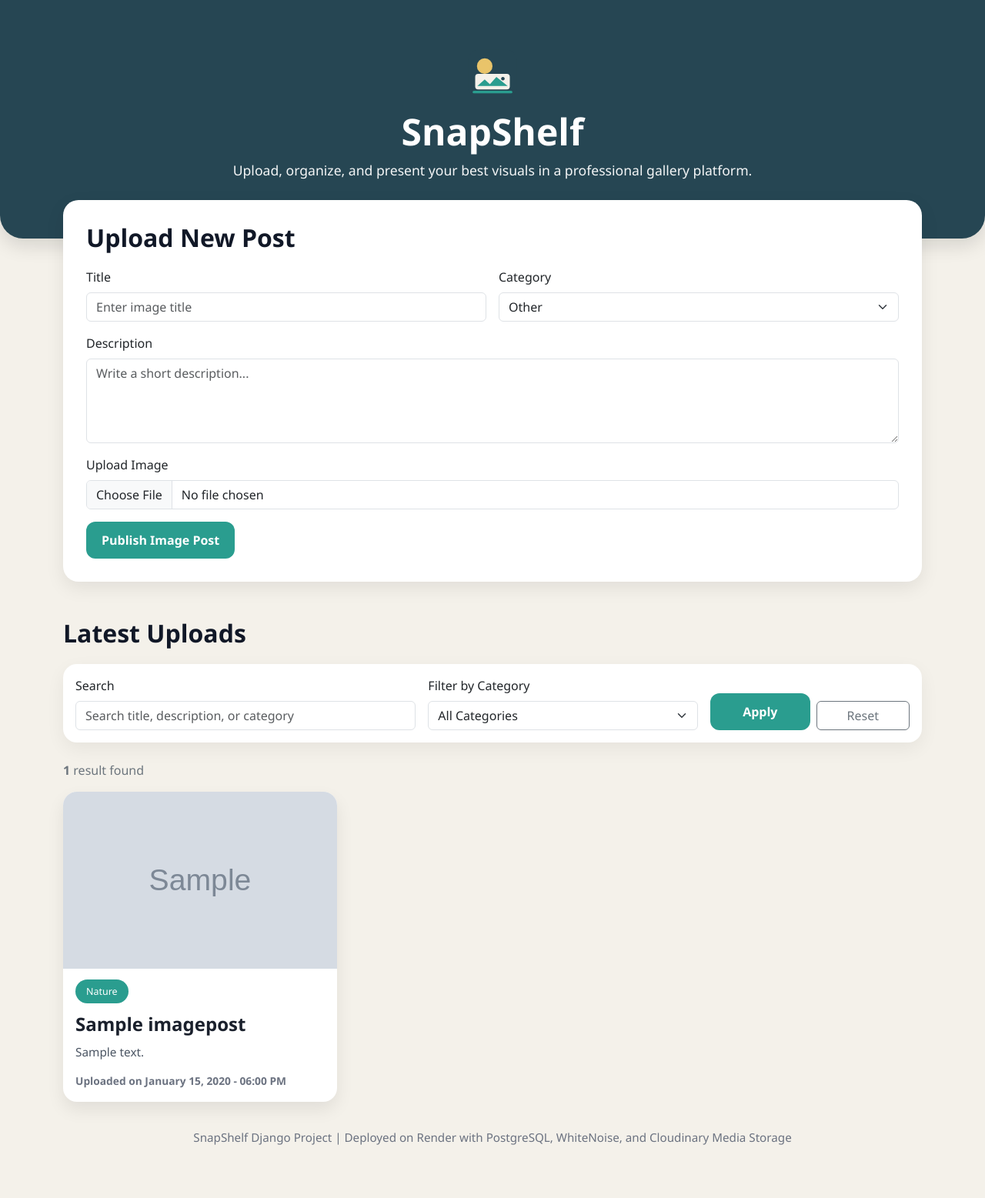
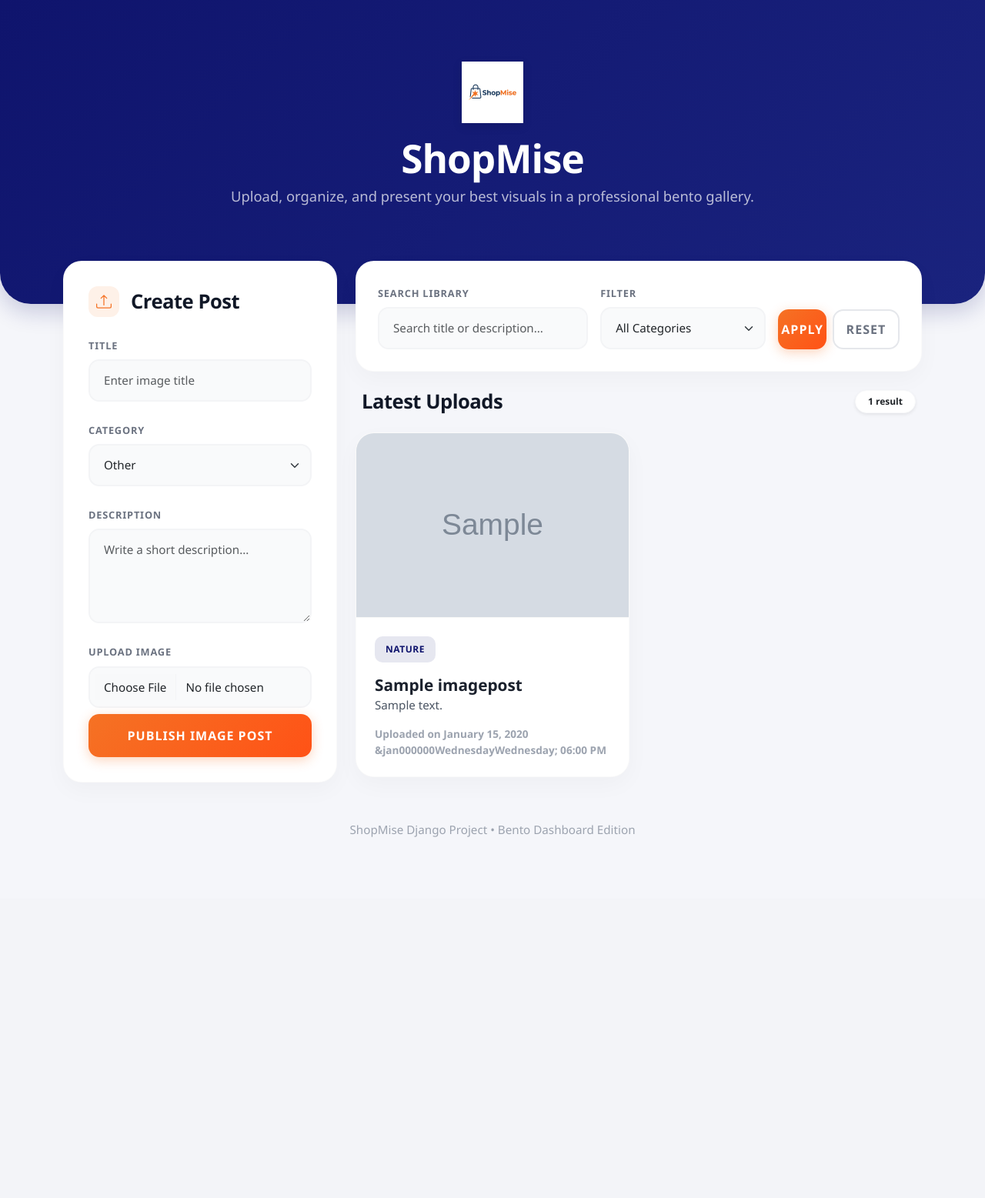
Before and after one commit to Knnency/Shopmise, a Django app: page / in a window 1280 px wide. Shown: the whole page at 77% size. After the commit the page ends 1088 px from the top, so only its background shows below. Run offline with Django 5.2, Linux system fonts and the light colour scheme; tables that the repository leaves empty hold one stand-in row (values such as "Sample post"); grey boxes marked "Sample" are stand-in pictures.

Commit message:
chore: save local updates

```diff
--- a/templates/gallery/home.html
+++ b/templates/gallery/home.html
@@ -4,143 +4,208 @@
 <head>
     <meta charset="UTF-8">
     <meta name="viewport" content="width=device-width, initial-scale=1.0">
-    <title>SnapShelf | Modern Image Showcase</title>
-    <link rel="icon" type="image/svg+xml" href="{% static 'gallery/snapshelf-logo.svg' %}">
+    <title>ShopMise | Modern Image Showcase</title>
+    <link rel="icon" type="image/png" href="{% static 'gallery/shopmise_logo.png' %}">
     <link href="https://cdn.jsdelivr.net/npm/bootstrap@5.3.3/dist/css/bootstrap.min.css" rel="stylesheet">
     <style>
         body {
-            background: #f4f1ea;
+            background: #f5f6fa;
             font-family: "Segoe UI", Tahoma, Geneva, Verdana, sans-serif;
             color: #1f2937;
         }
 
         .hero {
-            background: #264653;
+            background: linear-gradient(135deg, #0f146d 0%, #1a237e 100%);
             color: white;
-            padding: 60px 0;
-            border-bottom-left-radius: 30px;
-            border-bottom-right-radius: 30px;
-            box-shadow: 0 10px 25px rgba(0,0,0,0.12);
+            padding: 80px 0 110px; /* Extra bottom padding for overlap */
+            border-bottom-left-radius: 40px;
+            border-bottom-right-radius: 40px;
+            box-shadow: 0 10px 30px rgba(15, 20, 109, 0.2);
         }
 
         .hero h1 {
-            font-weight: 700;
-            font-size: 3rem;
+            font-weight: 800;
+            font-size: 3.2rem;
+            letter-spacing: -1px;
+            margin-bottom: 5px;
         }
 
         .hero p {
-            opacity: 0.95;
-            font-size: 1.1rem;
+            color: rgba(255,255,255,0.7);
+            font-size: 1.15rem;
+            font-weight: 500;
         }
 
         .app-logo {
-            width: 72px;
-            height: 72px;
-            margin-bottom: 10px;
+            width: 80px;
+            height: 80px;
+            margin-bottom: 15px;
+            filter: drop-shadow(0 4px 6px rgba(0,0,0,0.1));
         }
 
-        .upload-card {
-            border: none;
-            border-radius: 20px;
-            box-shadow: 0 8px 24px rgba(0,0,0,0.08);
-            margin-top: -50px;
-            background: #ffffff;
+        /* Bento Wrapper */
+        .bento-container {
+            margin-top: -80px; /* Pulls content into the hero area */
+            position: relative;
+            z-index: 10;
         }
 
-        .upload-card .card-body {
-            padding: 30px;
+        /* Global Bento Card Style */
+        .bento-card {
+            border: none;
+            border-radius: 24px;
+            box-shadow: 0 10px 30px rgba(0,0,0,0.03);
+            background: #ffffff;
+            transition: transform 0.3s ease, box-shadow 0.3s ease;
+            overflow: hidden;
+            border: 1px solid rgba(0,0,0,0.02);
+        }
+
+        .bento-card:hover {
+            box-shadow: 0 15px 40px rgba(0,0,0,0.06);
         }
 
         .section-title {
-            font-weight: 700;
-            margin-bottom: 20px;
+            font-weight: 800;
+            margin-bottom: 25px;
             color: #111827;
+            font-size: 1.6rem;
+            letter-spacing: -0.5px;
         }
 
-        .filter-card {
-            border: none;
-            border-radius: 18px;
-            box-shadow: 0 8px 24px rgba(0,0,0,0.06);
-            background: #ffffff;
+        /* Form styling */
+        .form-control, .form-select {
+            border-radius: 14px;
+            padding: 14px 18px;
+            border: 2px solid #f3f4f6;
+            background-color: #f9fafb;
+            font-size: 0.95rem;
+            font-weight: 500;
+            transition: all 0.2s;
         }
 
+        .form-control:focus, .form-select:focus {
+            box-shadow: 0 0 0 4px rgba(245, 114, 36, 0.15);
+            border-color: #f57224;
+            background-color: #ffffff;
+        }
+
+        .form-label {
+            font-weight: 700;
+            color: #6b7280;
+            font-size: 0.8rem;
+            text-transform: uppercase;
+            letter-spacing: 0.8px;
+            margin-bottom: 8px;
+        }
+
+        /* Gallery Card Customization */
         .gallery-card {
-            border: none;
-            border-radius: 18px;
-            overflow: hidden;
-            box-shadow: 0 10px 22px rgba(0,0,0,0.08);
-            transition: transform 0.25s ease, box-shadow 0.25s ease;
-            background: #fff;
+            display: flex;
+            flex-direction: column;
             height: 100%;
         }
 
-        .gallery-card:hover {
-            transform: translateY(-6px);
-            box-shadow: 0 14px 28px rgba(0,0,0,0.12);
+        .gallery-card img {
+            height: 240px;
+            object-fit: cover;
+            width: 100%;
+            border-bottom: 1px solid rgba(0,0,0,0.03);
         }
 
-        .gallery-card img {
-            height: 230px;
-            object-fit: cover;
-            width: 100%;
+        .gallery-card .card-body {
+            padding: 24px;
+            display: flex;
+            flex-direction: column;
+            flex-grow: 1;
         }
 
         .card-title {
-            font-weight: 700;
+            font-weight: 800;
             line-height: 1.35;
             color: #1a202c;
+            font-size: 1.3rem;
+            margin-top: 15px;
         }
 
         .card-description {
             color: #4b5563;
-            text-align: justify;
-            line-height: 1.7;
-            font-size: 0.96rem;
-            margin-bottom: 0.85rem;
+            line-height: 1.6;
+            font-size: 0.95rem;
+            margin-bottom: 1rem;
+            flex-grow: 1;
         }
 
         .badge-category {
-            background: #2a9d8f;
-            color: white;
-            border-radius: 30px;
-            padding: 7px 14px;
-            font-size: 0.78rem;
+            background: rgba(15, 20, 109, 0.1);
+            color: #0f146d;
+            border-radius: 10px;
+            padding: 8px 14px;
+            font-size: 0.75rem;
+            font-weight: 800;
+            text-transform: uppercase;
+            letter-spacing: 0.5px;
+            align-self: flex-start;
         }
 
+        /* Gradient Button */
         .btn-gradient {
-            background: #2a9d8f;
+            background: linear-gradient(135deg, #f57224 0%, #ff5216 100%);
             color: white;
             border: none;
-            border-radius: 12px;
-            padding: 12px 20px;
-            font-weight: 600;
+            border-radius: 14px;
+            padding: 14px 24px;
+            font-weight: 700;
+            text-transform: uppercase;
+            letter-spacing: 1px;
+            box-shadow: 0 4px 15px rgba(245, 114, 36, 0.3);
+            transition: all 0.3s cubic-bezier(0.25, 0.8, 0.25, 1);
         }
 
         .btn-gradient:hover {
-            background: #23867a;
+            transform: translateY(-2px);
+            box-shadow: 0 8px 25px rgba(245, 114, 36, 0.4);
             color: white;
+        }
+
+        .btn-reset {
+            background: #ffffff;
+            color: #6b7280;
+            border: 2px solid #e5e7eb;
+            border-radius: 14px;
+            font-weight: 700;
+            text-transform: uppercase;
+            letter-spacing: 1px;
+            transition: all 0.2s ease;
+        }
+
+        .btn-reset:hover {
+            background: #f3f4f6;
+            color: #374151;
+            border-color: #d1d5db;
         }
 
         .footer {
             text-align: center;
-            padding: 35px 0 20px;
-            color: #6b7280;
+            padding: 50px 0 30px;
+            color: #9ca3af;
             font-size: 0.95rem;
+            font-weight: 500;
         }
 
         .empty-box {
             background: white;
-            border-radius: 18px;
-            padding: 40px;
+            border-radius: 24px;
+            padding: 60px;
             text-align: center;
-            box-shadow: 0 8px 24px rgba(0,0,0,0.07);
+            border: 2px dashed #d1d5db;
         }
 
         .meta-time {
-            color: #6b7280;
-            font-size: 0.86rem;
+            color: #9ca3af;
+            font-size: 0.85rem;
             font-weight: 600;
-            display: block;
+            margin-top: auto;
         }
     </style>
 </head>
@@ -148,24 +213,37 @@
 
     <section class="hero text-center">
         <div class="container">
-            <img src="{% static 'gallery/snapshelf-logo.svg' %}" alt="SnapShelf logo" class="app-logo">
-            <h1>SnapShelf</h1>
-            <p>Upload, organize, and present your best visuals in a professional gallery platform.</p>
+            <img src="{% static 'gallery/shopmise_logo.png' %}" alt="ShopMise logo" class="app-logo">
+            <h1>ShopMise</h1>
+            <p>Upload, organize, and present your best visuals in a professional bento gallery.</p>
         </div>
     </section>
 
-    <div class="container pb-5">
-        <div class="card upload-card">
-            <div class="card-body">
-                <h2 class="section-title">Upload New Post</h2>
+    <div class="container pb-5 bento-container">
+        <div class="row g-4">
+
+            <!-- LEFT COLUMN: UPLOAD PANEL -->
+            <div class="col-12 col-xl-4 col-lg-5">
+                <div class="bento-card p-2 h-100">
+                    <div class="card-body p-4">
+                        <div class="d-flex align-items-center mb-4">
+                            <div style="width: 40px; height: 40px; border-radius: 12px; background: rgba(245,114,36,0.1); display: flex; align-items: center; justify-content: center; margin-right: 15px;">
+                                <svg width="20" height="20" fill="#f57224" viewBox="0 0 16 16">
+                                  <path d="M.5 9.9a.5.5 0 0 1 .5.5v2.5a1 1 0 0 0 1 1h12a1 1 0 0 0 1-1v-2.5a.5.5 0 0 1 1 0v2.5a2 2 0 0 1-2 2H2a2 2 0 0 1-2-2v-2.5a.5.5 0 0 1 .5-.5z"/>
+                                  <path d="M7.646 1.146a.5.5 0 0 1 .708 0l3 3a.5.5 0 0 1-.708.708L8.5 2.707V11.5a.5.5 0 0 1-1 0V2.707L5.354 4.854a.5.5 0 1 1-.708-.708l3-3z"/>
+                                </svg>
+                            </div>
+                            <h2 class="section-title mb-0">Create Post</h2>
+                        </div>
+
                         <form method="POST" enctype="multipart/form-data">
                             {% csrf_token %}
-                    <div class="row g-3">
-                        <div class="col-md-6">
+                            <div class="row g-4">
+                                <div class="col-12">
                                     <label class="form-label">Title</label>
                                     {{ form.title }}
                                 </div>
-                        <div class="col-md-6">
+                                <div class="col-12">
                                     <label class="form-label">Category</label>
                                     {{ form.category }}
                                 </div>
@@ -177,32 +255,29 @@
                                     <label class="form-label">Upload Image</label>
                                     {{ form.image }}
                                 </div>
-                        <div class="col-12">
-                            <button type="submit" class="btn btn-gradient">Publish Image Post</button>
+                                <div class="col-12 mt-2">
+                                    <button type="submit" class="btn btn-gradient w-100 py-3">Publish Image Post</button>
                                 </div>
                             </div>
                         </form>
                     </div>
                 </div>
+            </div>
 
-        <div class="mt-5">
-            <h2 class="section-title">Latest Uploads</h2>
-            <div class="card filter-card mb-4">
-                <div class="card-body">
+            <!-- RIGHT COLUMN: FILTERS & GALLERY -->
+            <div class="col-12 col-xl-8 col-lg-7 d-flex flex-column gap-4">
+
+                <!-- FILTER BAR (TOP) -->
+                <div class="bento-card p-1">
+                    <div class="card-body p-4">
                         <form method="GET">
-                        <div class="row g-3">
-                            <div class="col-md-5">
-                                <label class="form-label">Search</label>
-                                <input
-                                    type="text"
-                                    name="q"
-                                    value="{{ search_query }}"
-                                    class="form-control"
-                                    placeholder="Search title, description, or category"
-                                >
+                            <div class="row g-3 align-items-end">
+                                <div class="col-lg-5 col-md-12">
+                                    <label class="form-label">Search Library</label>
+                                    <input type="text" name="q" value="{{ search_query }}" class="form-control" placeholder="Search title or description...">
                                 </div>
-                            <div class="col-md-4">
-                                <label class="form-label">Filter by Category</label>
+                                <div class="col-lg-4 col-md-6">
+                                    <label class="form-label">Filter</label>
                                     <select name="category" class="form-select">
                                         <option value="">All Categories</option>
                                         {% for value, label in category_choices %}
@@ -210,41 +285,53 @@
                                         {% endfor %}
                                     </select>
                                 </div>
-                            <div class="col-md-3 d-flex align-items-end gap-2">
-                                <button type="submit" class="btn btn-gradient w-100">Apply</button>
-                                <a href="{% url 'home' %}" class="btn btn-outline-secondary w-100">Reset</a>
+                                <div class="col-lg-3 col-md-6 d-flex gap-2">
+                                    <button type="submit" class="btn btn-gradient flex-grow-1" style="padding: 14px 0;">Apply</button>
+                                    <a href="{% url 'home' %}" class="btn btn-reset flex-grow-1 d-flex align-items-center justify-content-center">Reset</a>
                                 </div>
                             </div>
                         </form>
                     </div>
                 </div>
-            <p class="text-secondary mb-3"><strong>{{ result_count }}</strong> result{{ result_count|pluralize }} found</p>
+
+                <!-- GALLERY GRID -->
+                <div>
+                    <div class="d-flex justify-content-between align-items-center mb-4 px-2">
+                        <h2 class="section-title mb-0">Latest Uploads</h2>
+                        <span class="badge bg-white text-dark px-3 py-2 rounded-pill shadow-sm border border-light fw-bold">
+                            {{ result_count }} result{{ result_count|pluralize }}
+                        </span>
+                    </div>
+
                     <div class="row g-4">
                         {% for post in posts %}
-                <div class="col-md-6 col-lg-4">
-                    <div class="card gallery-card">
+                        <div class="col-md-6">
+                            <div class="bento-card gallery-card h-100">
                                 <img src="{{ post.image.url }}" alt="{{ post.title }}">
                                 <div class="card-body">
                                     <span class="badge-category">{{ post.category }}</span>
-                            <h4 class="card-title mt-3">{{ post.title }}</h4>
+                                    <h4 class="card-title">{{ post.title }}</h4>
                                     <p class="card-description">{{ post.description }}</p>
-                            <small class="meta-time">Uploaded on {{ post.created_at|localtime|date:"F d, Y - h:i A" }}</small>
+                                    <small class="meta-time">Uploaded on {{ post.created_at|localtime|date:"F d, Y &bull; h:i A" }}</small>
                                 </div>
                             </div>
                         </div>
                         {% empty %}
                         <div class="col-12">
                             <div class="empty-box">
-                        <h4>No matching posts found</h4>
-                        <p class="text-muted mb-0">Try another category or search term, or upload a new post.</p>
+                                <h4 class="fw-bold text-dark">No posts found</h4>
+                                <p class="text-muted mb-0 mt-2">Try adjusting your filters, or be the first to create a post!</p>
                             </div>
                         </div>
                         {% endfor %}
                     </div>
                 </div>
 
+            </div>
+        </div>
+
         <div class="footer">
-            SnapShelf Django Project | Deployed on Render with PostgreSQL, WhiteNoise, and Cloudinary Media Storage
+            ShopMise Django Project &bull; Bento Dashboard Edition
         </div>
     </div>
 
```
Also changed, not shown: README.md, gallery/static/gallery/shopmise_logo.png (added). Lines whose indentation alone changed are shown as unchanged.
